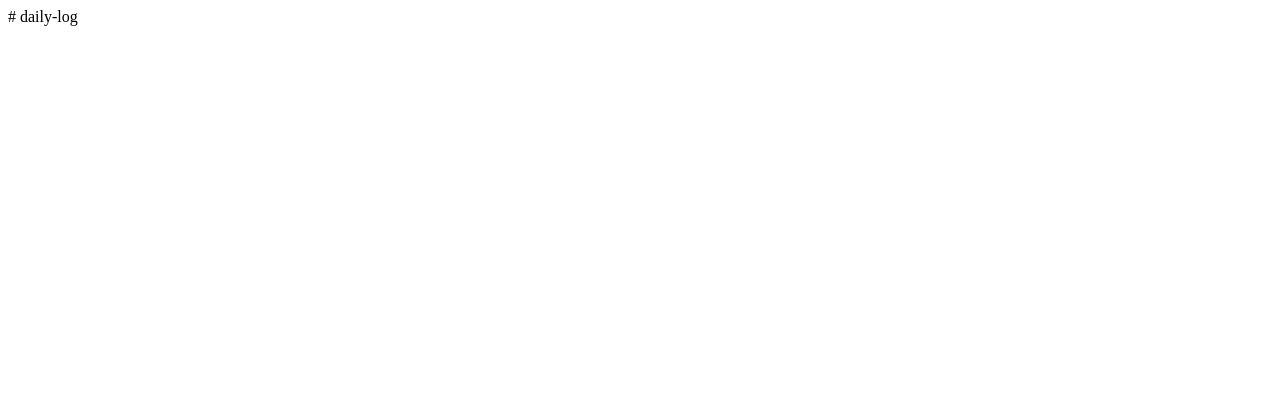
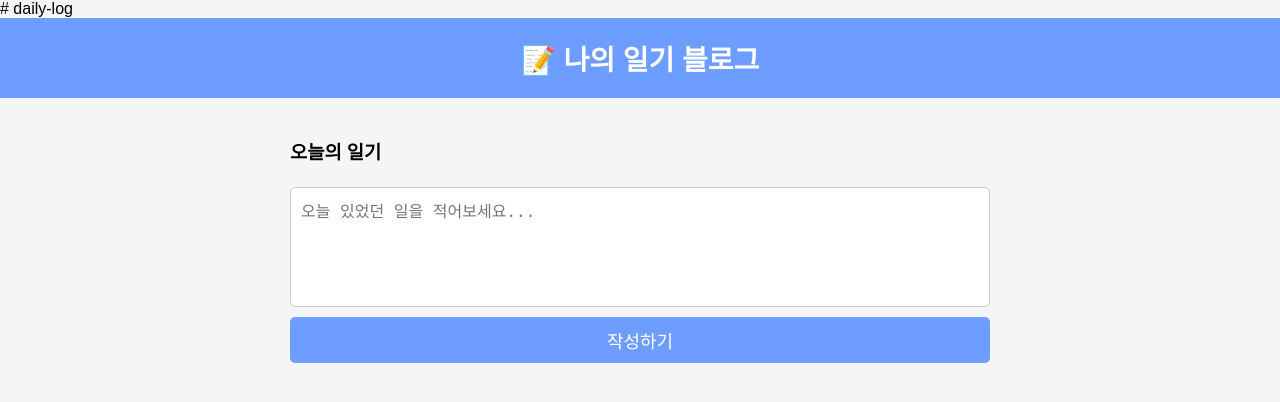
Before and after one commit to hyelim678/daily-log, a plain HTML site: page index.html in a window 1280 px wide. Drawn offline with Linux system fonts and the light colour scheme.

Commit message:
Update index.html

```diff
--- a/index.html
+++ b/index.html
@@ -1 +1,128 @@
 # daily-log
+<!DOCTYPE html>
+<html lang="ko">
+<head>
+<meta charset="UTF-8">
+<meta name="viewport" content="width=device-width, initial-scale=1.0">
+<title>나의 일기 블로그</title>
+
+<style>
+    body {
+        font-family: 'Pretendard', sans-serif;
+        background: #f5f5f5;
+        margin: 0;
+        padding: 0;
+    }
+
+    header {
+        background: #6d9eff;
+        color: white;
+        padding: 20px;
+        text-align: center;
+        font-size: 28px;
+        font-weight: bold;
+    }
+
+    .container {
+        max-width: 700px;
+        margin: 0 auto;
+        padding: 20px;
+    }
+
+    textarea {
+        width: 100%;
+        height: 120px;
+        padding: 10px;
+        font-size: 16px;
+        resize: none;
+        border-radius: 5px;
+        border: 1px solid #ccc;
+        margin-top: 5px;
+    }
+
+    button {
+        width: 100%;
+        padding: 10px;
+        background: #6d9eff;
+        border: none;
+        border-radius: 5px;
+        color: white;
+        font-size: 18px;
+        cursor: pointer;
+        margin-top: 10px;
+    }
+
+    button:hover {
+        background: #5b89e0;
+    }
+
+    .post {
+        background: white;
+        margin-top: 20px;
+        padding: 15px;
+        border-radius: 5px;
+        border-left: 4px solid #6d9eff;
+        box-shadow: 0 2px 5px rgba(0,0,0,0.1);
+    }
+
+    .date {
+        color: #777;
+        font-size: 14px;
+        margin-bottom: 5px;
+    }
+</style>
+</head>
+
+<body>
+<header>
+    📝 나의 일기 블로그
+</header>
+
+<div class="container">
+    <h3>오늘의 일기</h3>
+    <textarea id="diaryText" placeholder="오늘 있었던 일을 적어보세요..."></textarea>
+    <button onclick="addDiary()">작성하기</button>
+
+    <div id="posts"></div>
+</div>
+
+<script>
+    // 기존 저장된 일기 불러오기
+    window.onload = function() {
+        loadPosts();
+    }
+
+    // 일기 추가
+    function addDiary() {
+        const text = document.getElementById("diaryText").value;
+        if(text.trim() === "") return alert("내용을 입력해주세요!");
+
+        const date = new Date().toLocaleString();
+        const post = { text, date };
+
+        let posts = JSON.parse(localStorage.getItem("diaryPosts")) || [];
+        posts.unshift(post); // 최근 글 위로
+        localStorage.setItem("diaryPosts", JSON.stringify(posts));
+
+        document.getElementById("diaryText").value = "";
+        loadPosts();
+    }
+
+    // 화면에 띄우기
+    function loadPosts() {
+        const posts = JSON.parse(localStorage.getItem("diaryPosts")) || [];
+        const postsDiv = document.getElementById("posts");
+        postsDiv.innerHTML = "";
+
+        posts.forEach(p => {
+            postsDiv.innerHTML += `
+                <div class="post">
+                    <div class="date">${p.date}</div>
+                    <div>${p.text}</div>
+                </div>
+            `;
+        });
+    }
+</script>
+</body>
+</html>
```
